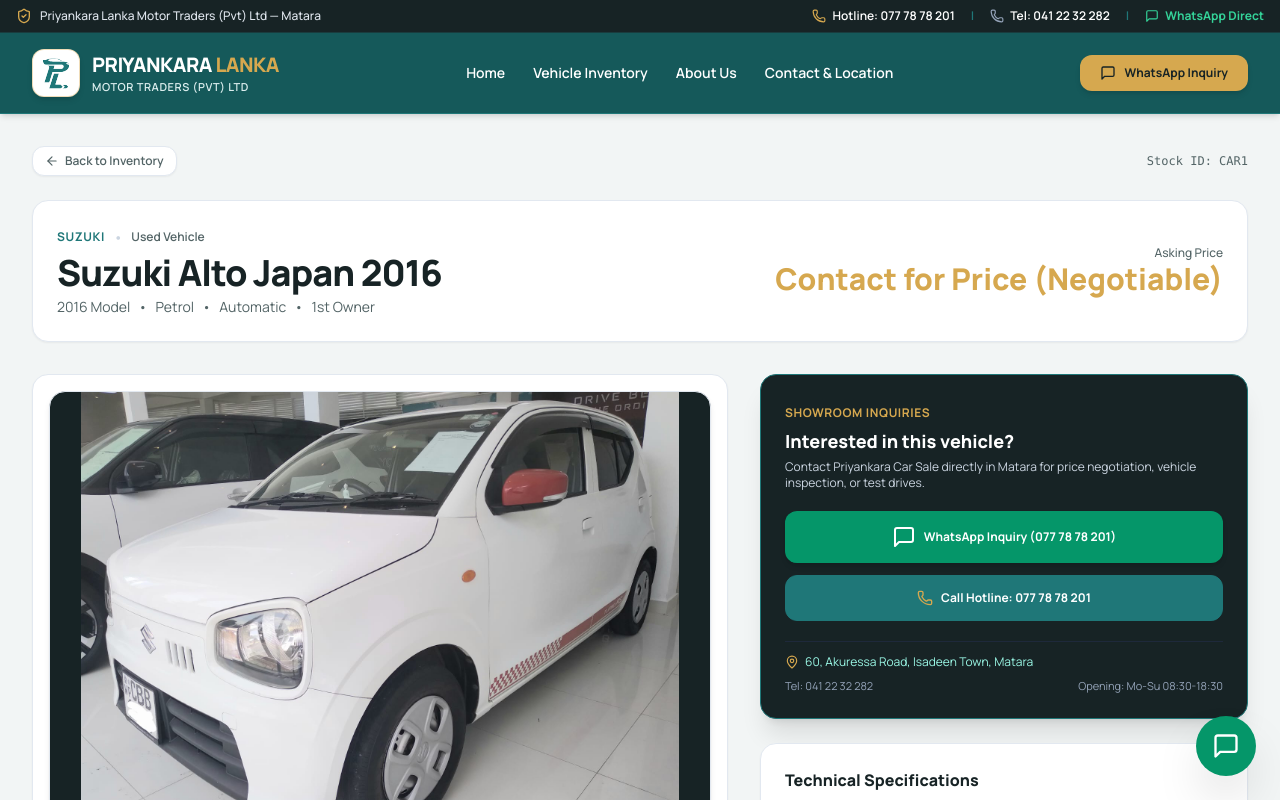
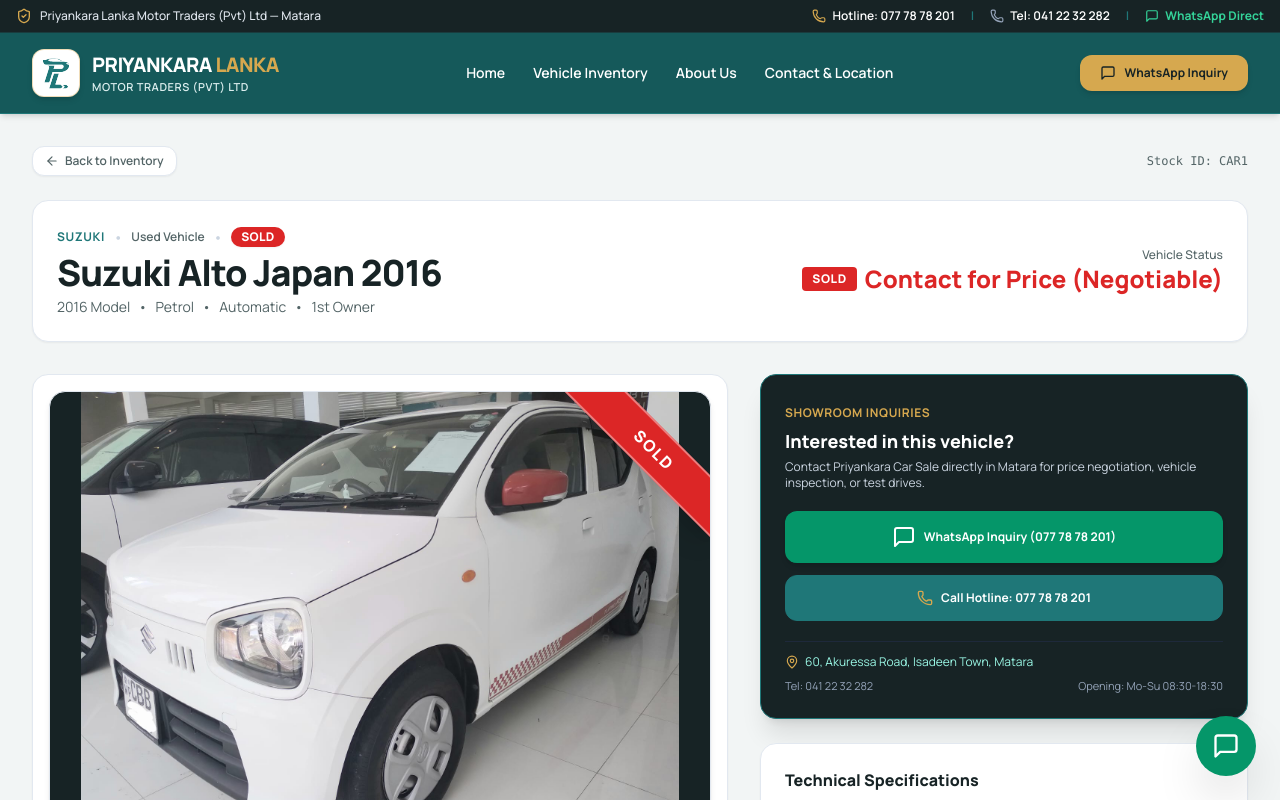
Before and after one commit to perpova/plmt, a Next.js app: page /cars/car1 in a window 1280 px wide. Shown: the top 800 px of the page. Built offline with nearby package versions, Linux system fonts and the light colour scheme.

Commit message:
Sold tag added

```diff
--- a/src/app/cars/[id]/page.tsx
+++ b/src/app/cars/[id]/page.tsx
@@ -92,7 +92,7 @@
         {/* Top Header */}
         <div className="mb-8 flex flex-col md:flex-row md:items-center justify-between gap-4 bg-white p-6 rounded-2xl border border-slate-200 shadow-sm">
           <div>
-            <div className="flex items-center gap-2 mb-1">
+            <div className="flex items-center gap-2 mb-1 flex-wrap">
               <span className="text-xs font-bold uppercase tracking-wider text-[#1F7778]">
                 {car.make}
               </span>
@@ -100,6 +100,14 @@
               <span className="text-xs font-semibold text-[#536466]">
                 {car.condition} Vehicle
               </span>
+              {car.isSold && (
+                <>
+                  <span className="text-slate-300">•</span>
+                  <span className="px-2.5 py-0.5 rounded-full text-xs font-black bg-red-600 text-white shadow-sm uppercase tracking-wide">
+                    SOLD
+                  </span>
+                </>
+              )}
             </div>
             <h1 className="text-2xl sm:text-4xl font-extrabold text-[#172325] tracking-tight">
               {car.name}
@@ -110,10 +118,23 @@
           </div>
 
           <div className="md:text-right bg-[#F2F5F5] md:bg-transparent p-4 md:p-0 rounded-xl">
-            <span className="text-xs text-[#536466] font-medium block">Asking Price</span>
-            <span className="text-2xl sm:text-3xl font-extrabold text-[#D6A84F]">
-              {car.priceDisplay}
+            <span className="text-xs text-[#536466] font-medium block">
+              {car.isSold ? 'Vehicle Status' : 'Asking Price'}
             </span>
+            {car.isSold ? (
+              <div className="flex items-center md:justify-end gap-2">
+                <span className="bg-red-600 text-white text-xs px-2.5 py-1 rounded font-black uppercase tracking-wider">
+                  SOLD
+                </span>
+                <span className="text-xl sm:text-2xl font-extrabold text-red-600">
+                  {car.priceDisplay}
+                </span>
+              </div>
+            ) : (
+              <span className="text-2xl sm:text-3xl font-extrabold text-[#D6A84F]">
+                {car.priceDisplay}
+              </span>
+            )}
           </div>
         </div>
 
@@ -123,7 +144,7 @@
           <div className="lg:col-span-7 space-y-8">
             {/* Gallery Component */}
             <div className="bg-white p-4 rounded-2xl border border-slate-200 shadow-sm">
-              <ImageGallery images={car.images} carName={car.name} />
+              <ImageGallery images={car.images} carName={car.name} isSold={car.isSold} />
             </div>
 
             {/* Description Card */}
--- a/src/components/CarCard.tsx
+++ b/src/components/CarCard.tsx
@@ -26,7 +26,20 @@
           className="object-cover group-hover:scale-105 transition-transform duration-500"
           sizes="(max-width: 768px) 100vw, (max-width: 1200px) 50vw, 33vw"
         />
-        <div className="absolute top-3 left-3 flex flex-wrap gap-2">
+        {/* Angled Red SOLD Tag */}
+        {car.isSold && (
+          <div className="absolute top-0 right-0 z-20 w-32 h-32 overflow-hidden pointer-events-none">
+            <div className="absolute top-6 -right-9 w-36 bg-red-600 text-white font-black text-xs tracking-wider uppercase text-center py-1 shadow-lg rotate-45 border-y border-red-400/50">
+              SOLD
+            </div>
+          </div>
+        )}
+        <div className="absolute top-3 left-3 flex flex-wrap gap-2 z-10">
+          {car.isSold && (
+            <span className="px-3 py-1 rounded-full text-xs font-black bg-red-600 text-white shadow-sm uppercase tracking-wide">
+              SOLD
+            </span>
+          )}
           <span
             className={`px-3 py-1 rounded-full text-xs font-bold shadow-sm ${
               car.condition === 'Brand New'
@@ -42,7 +55,7 @@
             </span>
           )}
         </div>
-        <div className="absolute bottom-3 right-3 bg-[#172325]/85 backdrop-blur-sm text-white px-2.5 py-1 rounded-md text-xs font-semibold flex items-center gap-1">
+        <div className="absolute bottom-3 right-3 bg-[#172325]/85 backdrop-blur-sm text-white px-2.5 py-1 rounded-md text-xs font-semibold flex items-center gap-1 z-10">
           <Calendar className="w-3.5 h-3.5 text-[#D6A84F]" />
           <span>{car.year}</span>
         </div>
@@ -86,9 +99,16 @@
         <div>
           <div className="flex items-baseline justify-between pt-2 pb-4 border-t border-slate-100">
             <span className="text-xs text-[#536466] font-medium">Asking Price</span>
-            <span className="text-base font-extrabold text-[#D6A84F]">
-              {car.priceDisplay}
-            </span>
+            {car.isSold ? (
+              <span className="text-base font-extrabold text-red-600 flex items-center gap-1.5">
+                <span className="bg-red-600 text-white text-[10px] px-2 py-0.5 rounded font-black uppercase tracking-wider">SOLD</span>
+                <span>{car.priceDisplay}</span>
+              </span>
+            ) : (
+              <span className="text-base font-extrabold text-[#D6A84F]">
+                {car.priceDisplay}
+              </span>
+            )}
           </div>
 
           {/* CTAs */}
--- a/src/components/ImageGallery.tsx
+++ b/src/components/ImageGallery.tsx
@@ -6,9 +6,10 @@
 interface ImageGalleryProps {
   images: string[];
   carName: string;
+  isSold?: boolean;
 }
 
-export default function ImageGallery({ images, carName }: ImageGalleryProps) {
+export default function ImageGallery({ images, carName, isSold }: ImageGalleryProps) {
   const [selectedImage, setSelectedImage] = useState(images[0] || '/cars/placeholder.jpg');
 
   return (
@@ -23,6 +24,14 @@
           priority
           sizes="(max-width: 1200px) 100vw, 60vw"
         />
+        {/* Angled Red SOLD Tag */}
+        {isSold && (
+          <div className="absolute top-0 right-0 z-20 w-36 sm:w-44 h-36 sm:h-44 overflow-hidden pointer-events-none">
+            <div className="absolute top-8 sm:top-9 -right-11 sm:-right-12 w-44 sm:w-52 bg-red-600 text-white font-black text-xs sm:text-base tracking-widest uppercase text-center py-1.5 sm:py-2 shadow-xl rotate-45 border-y-2 border-white/40">
+              SOLD
+            </div>
+          </div>
+        )}
       </div>
 
       {/* Thumbnails */}
--- a/src/data/cars.ts
+++ b/src/data/cars.ts
@@ -37,7 +37,8 @@
       '/cars/car1/image_6.jpeg',
       '/cars/car1/image_7.jpeg'
     ],
-    featured: true
+    featured: true,
+    isSold: true
   },
   {
     id: 'car2',
--- a/src/types/car.ts
+++ b/src/types/car.ts
@@ -18,6 +18,7 @@
   description: string;
   images: string[];
   featured?: boolean;
+  isSold?: boolean;
 }
 
 export interface DealershipInfo {
```
